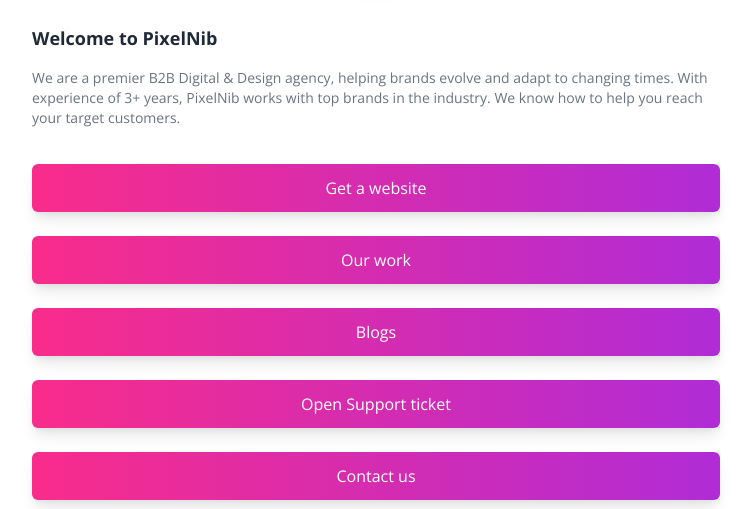
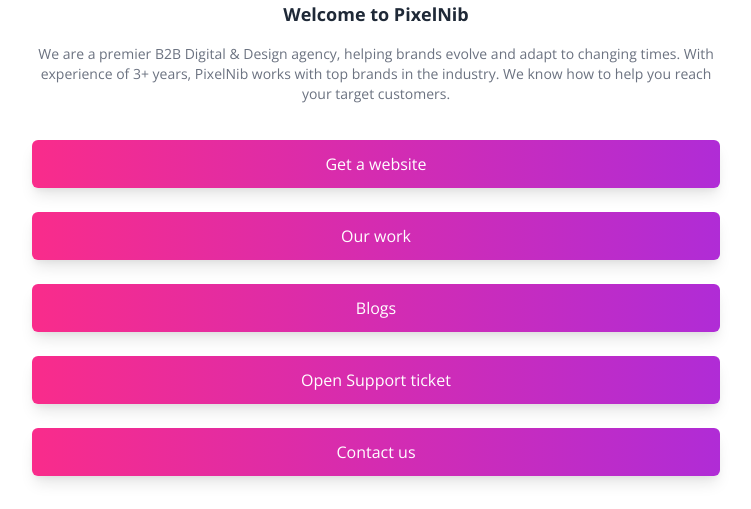
Before and after one commit to PixelNib/ig-landing-page, a website: page index.html in a window 1280 px wide. Shown: the part 224-733 px from the top of the page, without its empty margins (264-1015 px from the left). Drawn offline with nearby package versions, Linux system fonts and the light colour scheme.

Commit message:
fix URLs

```diff
--- a/index.html
+++ b/index.html
@@ -57,7 +57,7 @@
     <link href="dist/tailwind.css" rel="stylesheet" />
   </head>
   <body
-    class="max-w-3xl mx-auto font-sans px-10 pb-10 pt-6 flex flex-col bg-white"
+    class="max-w-3xl mx-auto font-sans px-10 pb-10 pt-4 flex flex-col bg-white"
   >
     <header class="flex justify-center m-10">
       <img
@@ -69,8 +69,8 @@
     <section class="flex flex-col justify-center">
       <div class="flex justify-center pb-6">
         <div>
-          <h1 class="text-lg font-bold pb-4 text-gray-800">Welcome to PixelNib</h1>
-          <p class="text-sm text-gray-500">
+          <h1 class="text-lg font-bold pb-4 text-gray-800 text-center">Welcome to PixelNib</h1>
+          <p class="text-sm text-gray-500 text-center">
             We are a premier B2B Digital & Design agency, helping brands evolve
             and adapt to changing times. With experience of 3+ years, PixelNib
             works with top brands in the industry. We know how to help you reach
@@ -116,7 +116,7 @@
           ) !important;
         "
       >
-        <a href="https://pixelnib.com/portfolio/" target="_blank">
+        <a href="https://pixelnib.com/blog/" target="_blank">
           <p>Blogs</p>
         </a>
       </div>
```
